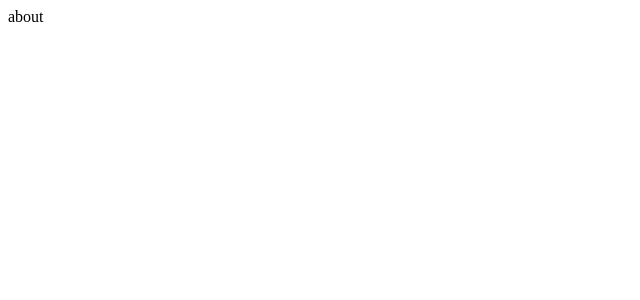
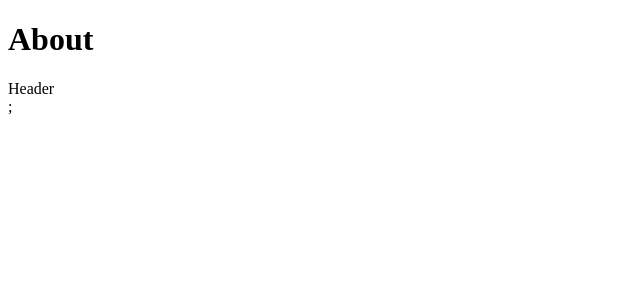
Before and after one commit to phanquang2403/learn-next, a Next.js app: page /about in a window 1280 px wide. Shown: the top 300 px of the page, without its empty margins (0-640 px from the left). Built offline with nearby package versions, Linux system fonts and the light colour scheme.

Commit message:
SSG - data fecth on client

```diff
--- /dev/null
+++ b/src/component/Header.tsx
@@ -0,0 +1,8 @@
+import React from "react";
+
+const Header = () => {
+  console.log("render _________");
+  return <div>Header</div>;
+};
+
+export default Header;
--- a/src/pages/about/index.tsx
+++ b/src/pages/about/index.tsx
@@ -1,7 +1,34 @@
-import React from "react";
+import dynamic from "next/dynamic";
+import React, { Component, FunctionComponent, ReactElement } from "react";
 
-const about = () => {
-  return <div>about</div>;
+interface Props {
+  posts?: {
+    userId: number;
+    id: number;
+    title: string;
+    body: string;
+  }[];
+}
+
+//sss = true thì sẽ client serer
+// nếu k có dynamic thì sẽ render cả client cả server
+const Header: any = dynamic(() => import("@/component/Header"), {
+  ssr: false,
+});
+
+const AboutPage = () => {
+  return (
+    <>
+      <h1>About</h1>
+      <Header />;
+    </>
+  );
 };
 
-export default about;
+export default AboutPage;
+
+export const getServerSideProps = async () => {
+  return {
+    props: {},
+  };
+};
```
